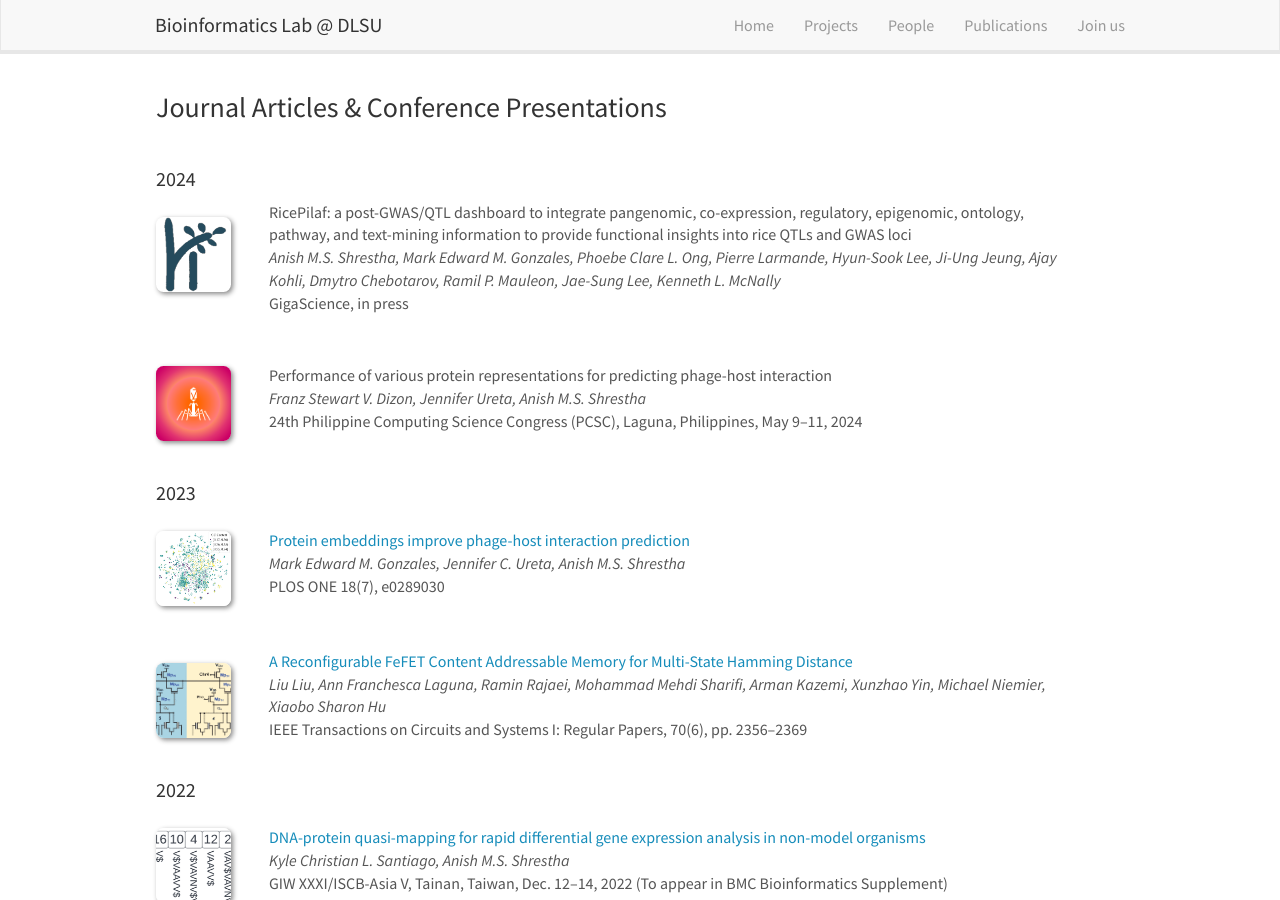
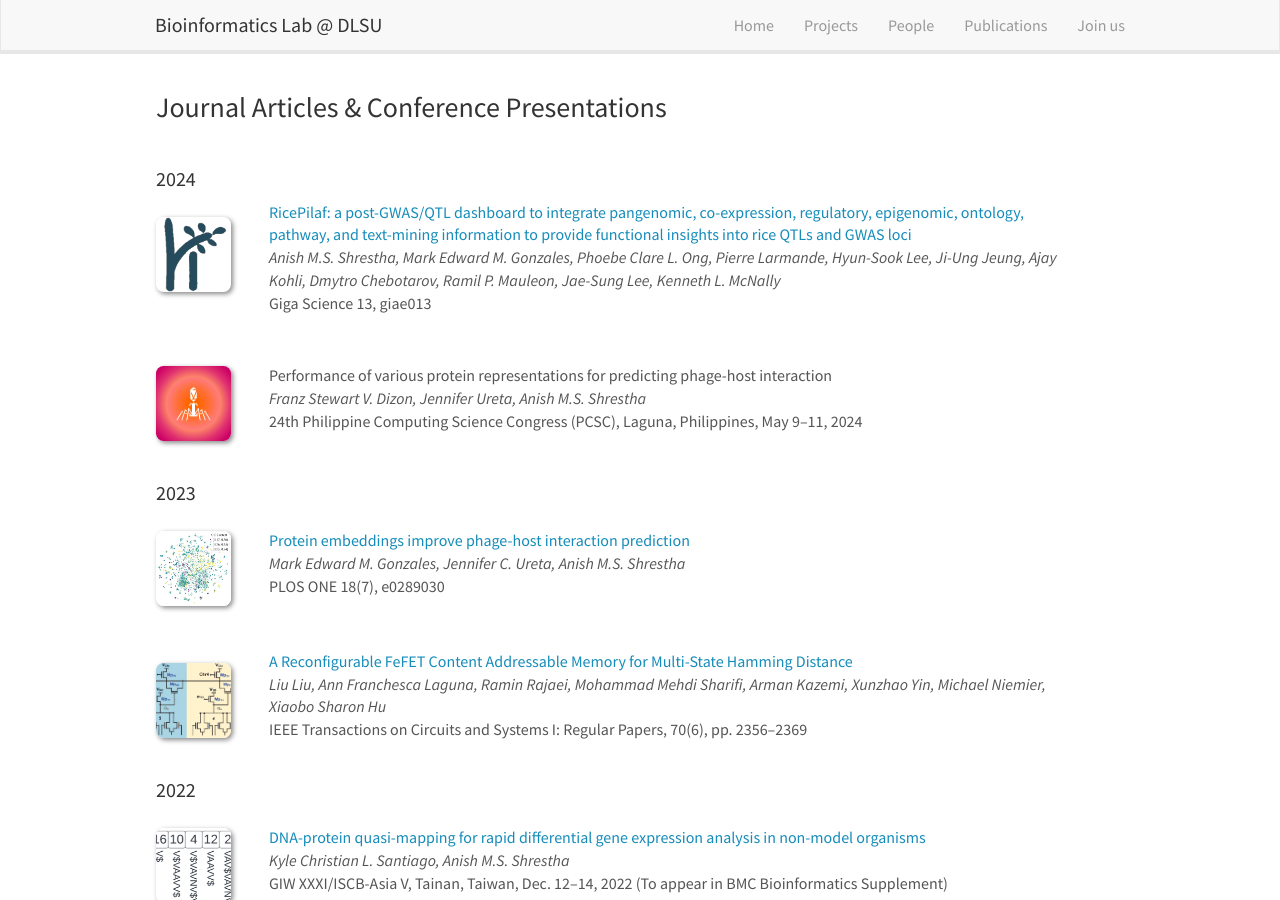
Before and after one commit to bioinfodlsu/bioinfodlsu.github.io, a Jekyll site: the page built from _pages/publications.md, in a window 1280 px wide and 900 px high. Built offline with Jekyll 4.4.1, drawn with Linux system fonts in a browser that asks for light colours; nearby versions of some CDN libraries.

Commit message:
Update publist.yml

```diff
--- a/_data/publist.yml
+++ b/_data/publist.yml
@@ -12,7 +12,9 @@
   image: rice_pilaf.png
   description:
   authors: Anish M.S. Shrestha, Mark Edward M. Gonzales, Phoebe Clare L. Ong, Pierre Larmande, Hyun-Sook Lee, Ji-Ung Jeung, Ajay Kohli, Dmytro Chebotarov, Ramil P. Mauleon, Jae-Sung Lee, Kenneth L. McNally
-  no-link: GigaScience, in press
+  link:
+      url: https://doi.org/10.1093/gigascience/giae013
+      display: Giga Science 13, giae013
   highlight: 0
   year: 2024
 
```
